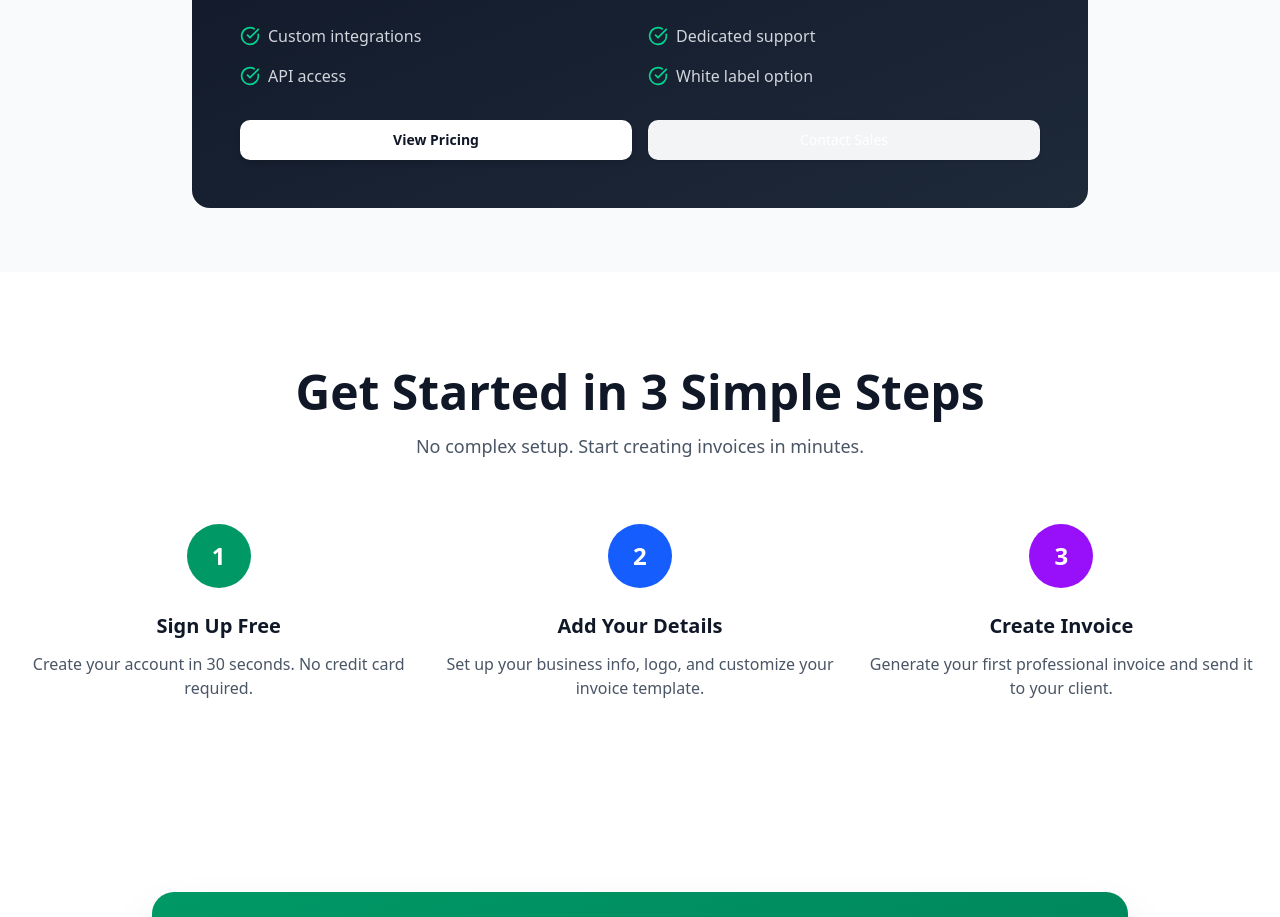
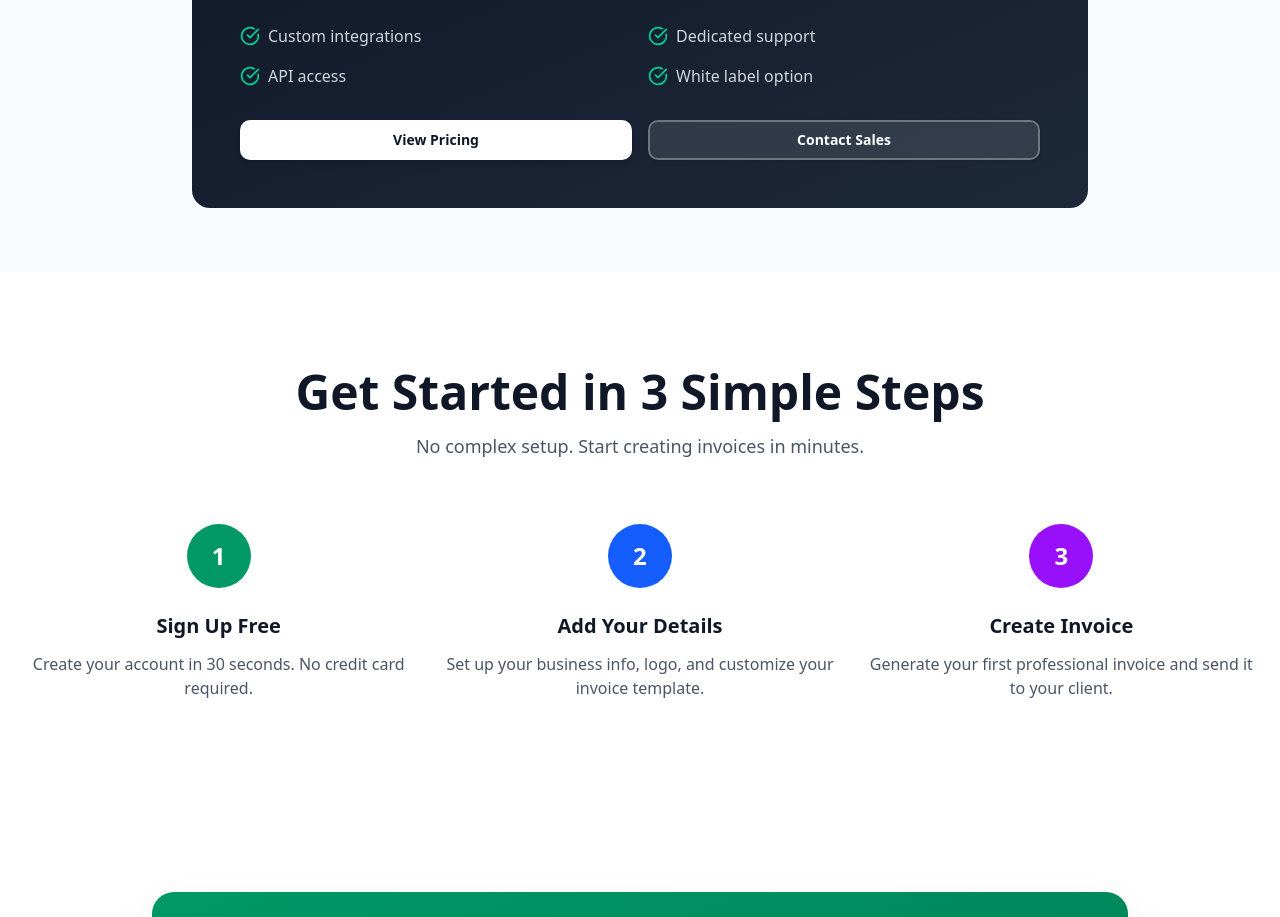
Before and after one commit to DodailSolutions/billbook, a Next.js app: page / in a window 1280 px wide. Shown: the part 4168-5085 px from the top of the page. Built offline with nearby package versions, Linux system fonts and the light colour scheme.

Commit message:
fix: Improve Contact Sales button visibility with better background and border

```diff
--- a/app/page.tsx
+++ b/app/page.tsx
@@ -512,7 +512,7 @@ export default function Home() {
                   </Button>
                 </Link>
                 <Link href="/contact" className="flex-1">
-                  <Button variant="secondary" className="w-full border-white/20 text-white hover:bg-white/10">
+                  <Button variant="secondary" className="w-full bg-white/10 border-2 border-white/30 text-white hover:bg-white/20 font-semibold px-8">
                     Contact Sales
                   </Button>
                 </Link>
```
